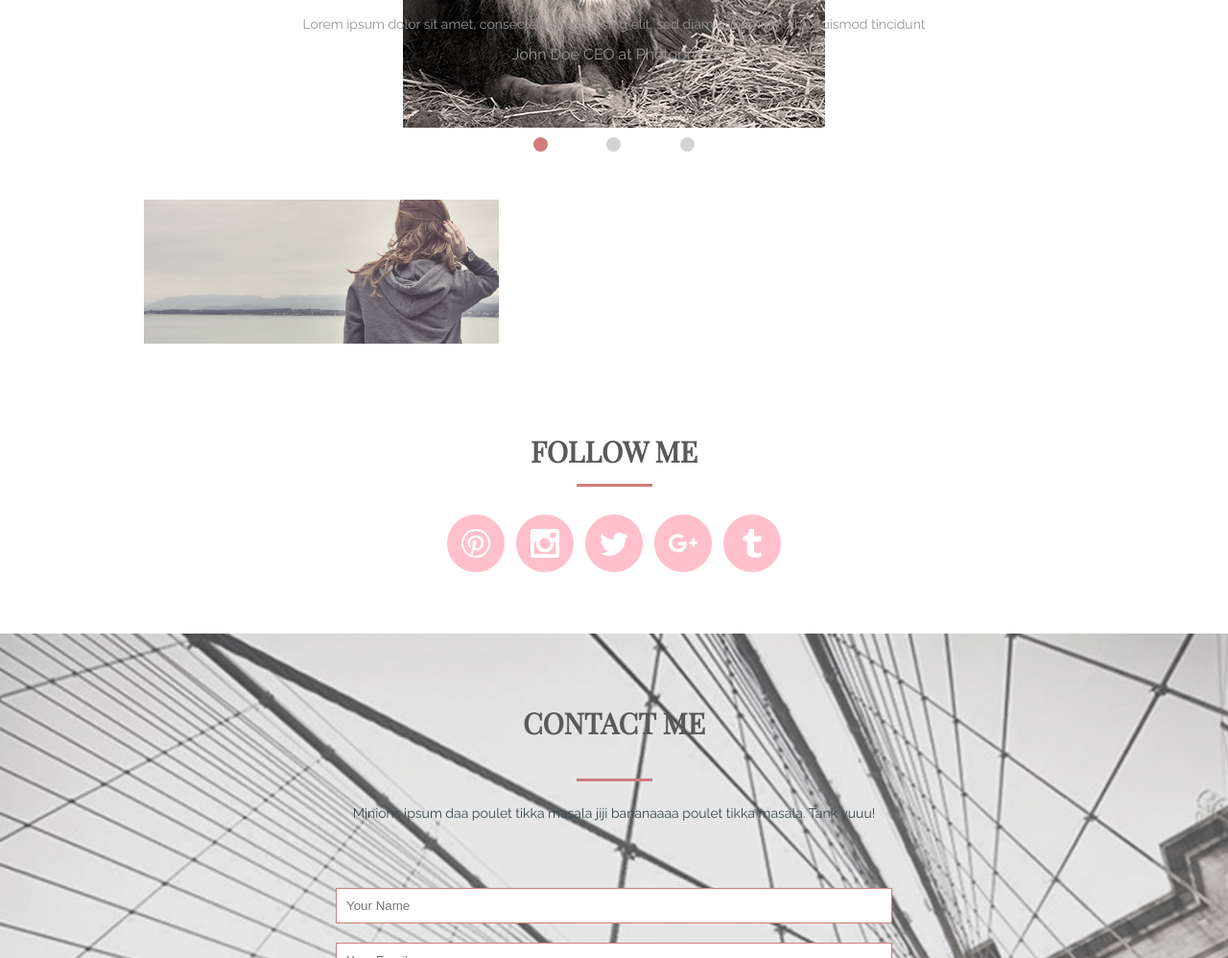
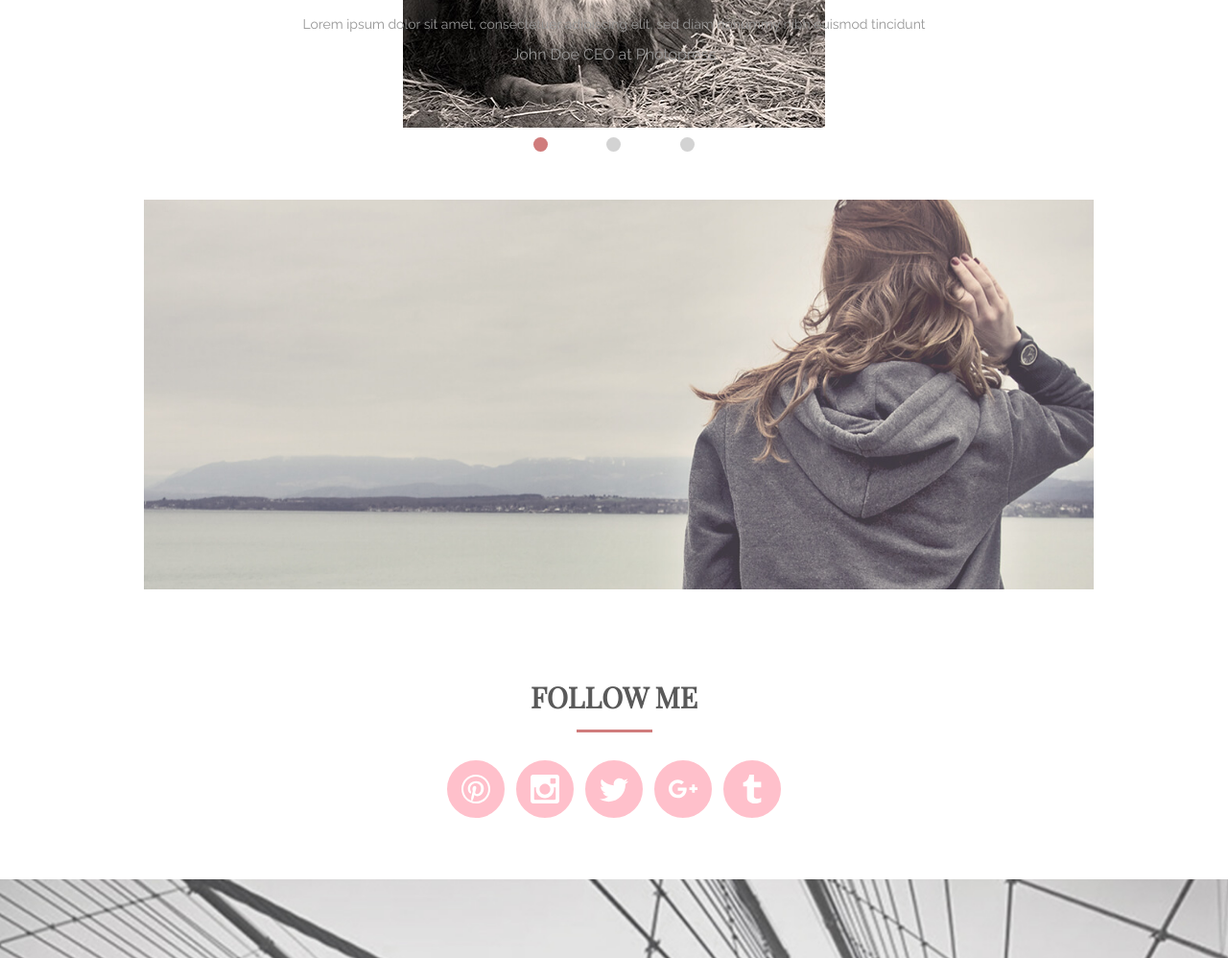
Before and after one commit to lkosmala85/lkosmala85.github.io, a plain HTML site: page index.html in a window 1280 px wide. Shown: the part 3372-4370 px from the top of the page at 96% size. Drawn offline with nearby package versions, Linux system fonts and the light colour scheme.

Commit message:
zmiana w pliku css

```diff
--- a/css/style.css
+++ b/css/style.css
@@ -679,4 +679,8 @@ form input:focus, form textarea:focus {
         cursor: pointer;
         margin: 5px auto;
     }
+
+    .video img {
+        max-width: 1000px;
+    }
 }
```
